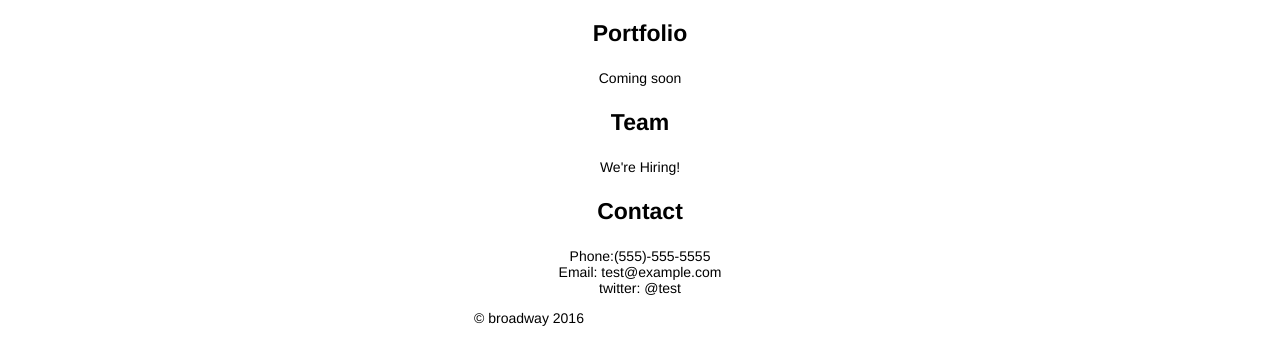
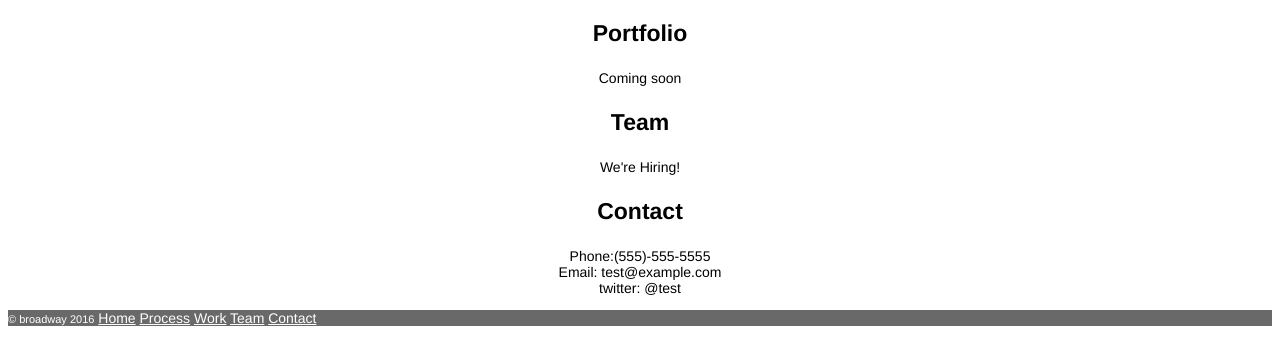
Before and after one commit to CodeGeekSteve/BroadwayDesign, a plain HTML site: page index.html in a window 1280 px wide. Shown: the part 1679-2019 px from the top of the page. Drawn offline with Linux system fonts and the light colour scheme.

Commit message:
yay! completed successfully

```diff
--- a/index.html
+++ b/index.html
@@ -4,8 +4,8 @@
     <title>BroadwayDesign</title>
     <link rel="stylesheet" href="./resources/css/style.css" type="text/css">
   </head>
-  <body align="center">
-    <div id="home">
+  <body>
+    <div class="head">
     <h1>Broadway Design</h1>
     <ul type="none">
       <li><a href="#home">Home</a></li>
@@ -15,6 +15,7 @@
       <li><a href="#contact">Contact</a></li>
     </ul>
 </div>
+<div class="body">
 <h2 id="process">Our Process</h2>
 <img src="https://s3.amazonaws.com/codecademy-content/programs/freelance-one/broadway/images/identify.svg" alt="indetify">
 <h3>Identity</h3>
@@ -35,15 +36,15 @@
 Email: test@example.com <br>
 twitter: @test
 </p>
-<div class="broadway">
-  <p>&copy broadway 2016  <a href="#home">Home</a>
+</div>
+<div class="foot">
+  <p align="left"><span class="span">&copy broadway 2016</span>
+  <a href="#home">Home</a>
   <a href="#process">Process</a>
   <a href="#work">Work</a>
   <a href="#team">Team</a>
   <a href="#contact">Contact</a>
   </p>
 </div>
-
-
   </body>
 </html>
--- a/resources/css/style.css
+++ b/resources/css/style.css
@@ -1,10 +1,10 @@
 *{
 font-family: helvetica;
-text-align: center;
 }
 
-#home{
+.head{
   color: white;
+  text-align: center;
   background: url("https://s3.amazonaws.com/codecademy-content/programs/freelance-one/broadway/images/the-flatiron-building.png") no-repeat center;
 }
 
@@ -41,3 +41,17 @@ color: white;
   color: white;
   background: url("https://s3.amazonaws.com/codecademy-content/programs/freelance-one/broadway/images/the-flatiron-building.png") no-repeat center;
 }
+
+.body{
+  text-align: center;
+}
+
+.foot {
+  text-align:left;
+  color: white;
+  background-color: dimgray;
+}
+
+.span{
+font-size: 11px;
+}
```
